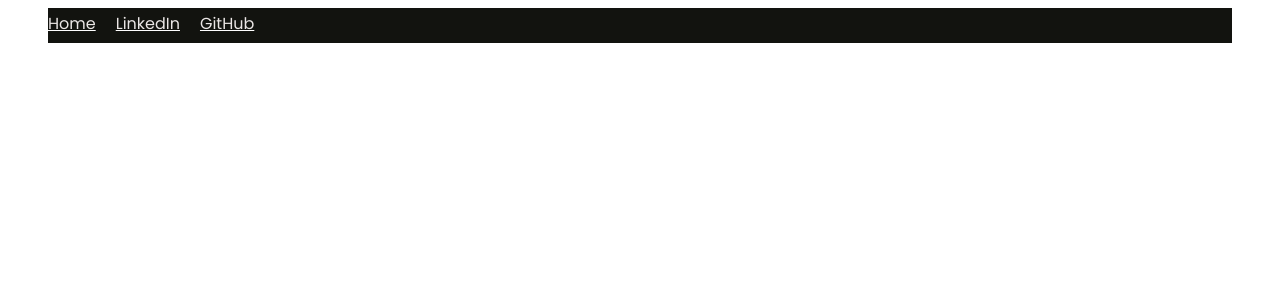
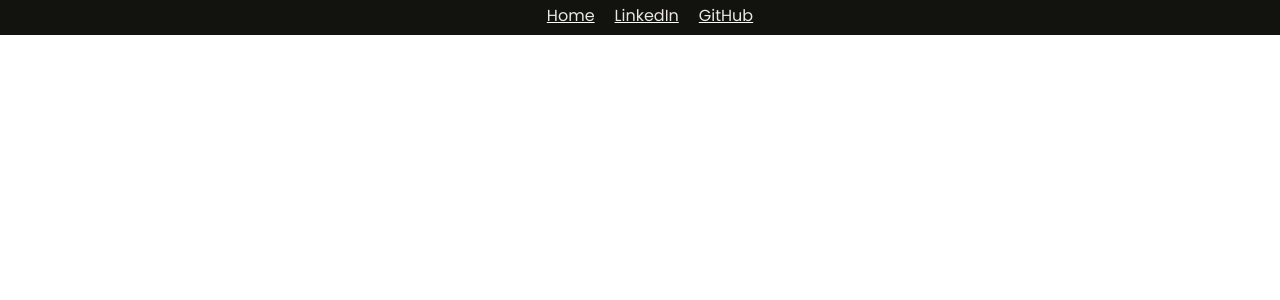
Before and after one commit to lolletsoc/lolletsoc.github.io, a Next.js app: page /navbar in a window 1280 px wide. Shown: the top 300 px of the page. Built offline with nearby package versions, Linux system fonts and the light colour scheme.

Commit message:
CSS is the devil

```diff
--- a/pages/navbar.tsx
+++ b/pages/navbar.tsx
@@ -2,13 +2,17 @@ import styles from '../styles/Navbar.module.css'
 
 export default function NavBar() {
     return (
-        <div className={styles.navWrapper}>
-            <nav className={`${styles.navCommon} ${styles.navMain}`}>
-                <ul>
-                    <li><a href="/">Home</a></li>
-                    <li><a href="https://www.linkedin.com/in/lrjcostello/">LinkedIn</a></li>
-                    <li><a href="https://github.com/lolletsoc">GitHub</a></li></ul>
-            </nav>
+        <div className={styles.navFlex}>
+            <div className={styles.navDiv}>
+                <nav className={`${styles.navCommon} ${styles.navMain}`}>
+                    <ul>
+                        <li><a href="/">Home</a></li>
+                        <li><a href="https://www.linkedin.com/in/lrjcostello/">LinkedIn</a></li>
+                        <li><a href="https://github.com/lolletsoc">GitHub</a></li>
+                    </ul>
+                </nav>
+            </div>
+
         </div>
     )
 }
--- a/styles/Navbar.module.css
+++ b/styles/Navbar.module.css
@@ -1,21 +1,23 @@
-.navWrapper {
+.navFlex {
     background-color: #12130F;
     grid-area: nav;
     display: flex;
-    justify-content: space-between;
     height: min-content;
+}
+
+.navDiv {
+    padding-left: 10rem;
+    padding-right: 10rem;
+    margin-left: auto;
+    margin-right: auto;
 }
 
 .navCommon ul {
     list-style: none;
-    padding: 0;
     margin: 0;
 }
 
 .navCommon li {
-    margin-left: auto;
-    margin-right: auto;
-    max-width: 72rem;
     font-family: 'Poppins', serif;
     font-size: 1.0em;
     display: inline-block;
--- a/styles/globals.css
+++ b/styles/globals.css
@@ -1,6 +1,13 @@
 @media (min-width: 768px) {
     body {
-        padding-left: 2.5rem;
-        padding-right: 2.5rem;
+        /*padding-left: 2.5rem;*/
+        /*padding-right: 2.5rem;*/
+        /*margin-left: auto;*/
+        /*margin-right: auto;*/
+        /*max-width: 72rem;*/
     }
 }
+
+body {
+    margin: 0;
+}
```
Also changed, not shown: styles/Home.module.css (+4 -4 lines).
